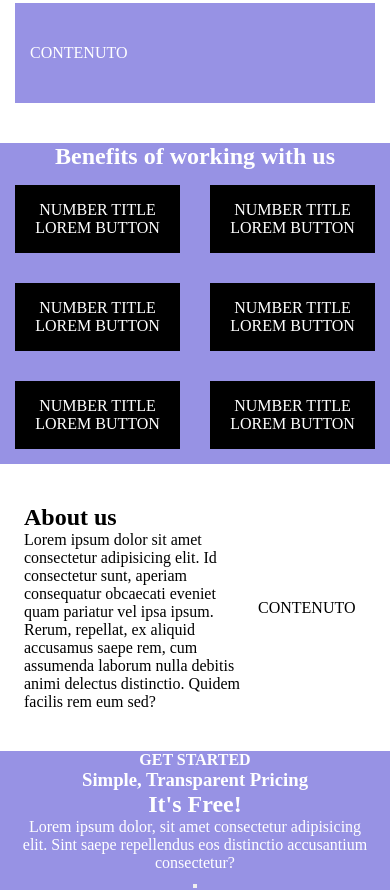
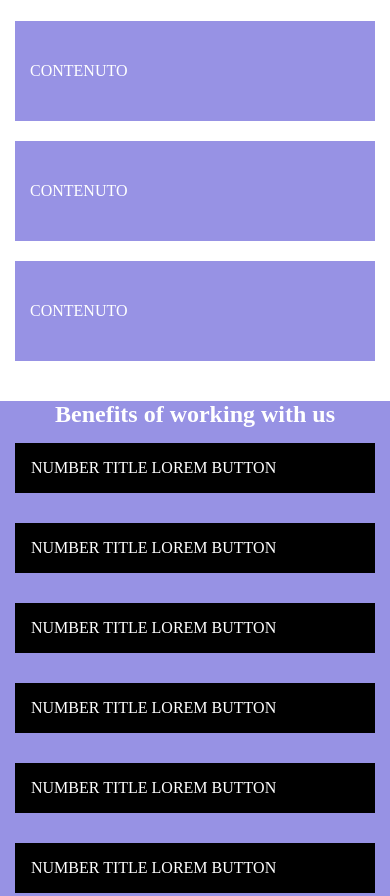
Before and after one commit to mielecarmine/htmlcss-responsive-layout, a plain HTML site: page index.html in a window 390 px wide. Shown: the part 874-1770 px from the top of the page. Drawn offline with Linux system fonts and the light colour scheme.

Commit message:
feat: media query mobile

```diff
--- a/css/style.css
+++ b/css/style.css
@@ -261,3 +261,39 @@ img {
     width: 50%;
   }
 }
+
+@media screen and (max-width: 570px) {
+  /* RESET COLUMNS */
+
+  .row {
+    flex-direction: column;
+  }
+
+  [class*="col"] {
+    width: 100%;
+  }
+
+  /* DEMO APP */
+
+  #demo-app .col-2-3 .card {
+    flex-direction: column;
+  }
+
+  /* WORK WITH US */
+
+  #work-w-us .col-1-3 {
+    width: 100%;
+  }
+
+  /* ABOUT US */
+
+  #about-us .content {
+    flex-direction: column;
+    align-items: flex-start;
+  }
+
+  #about-us .content .text,
+  #about-us .content .img {
+    width: auto;
+  }
+}
```
